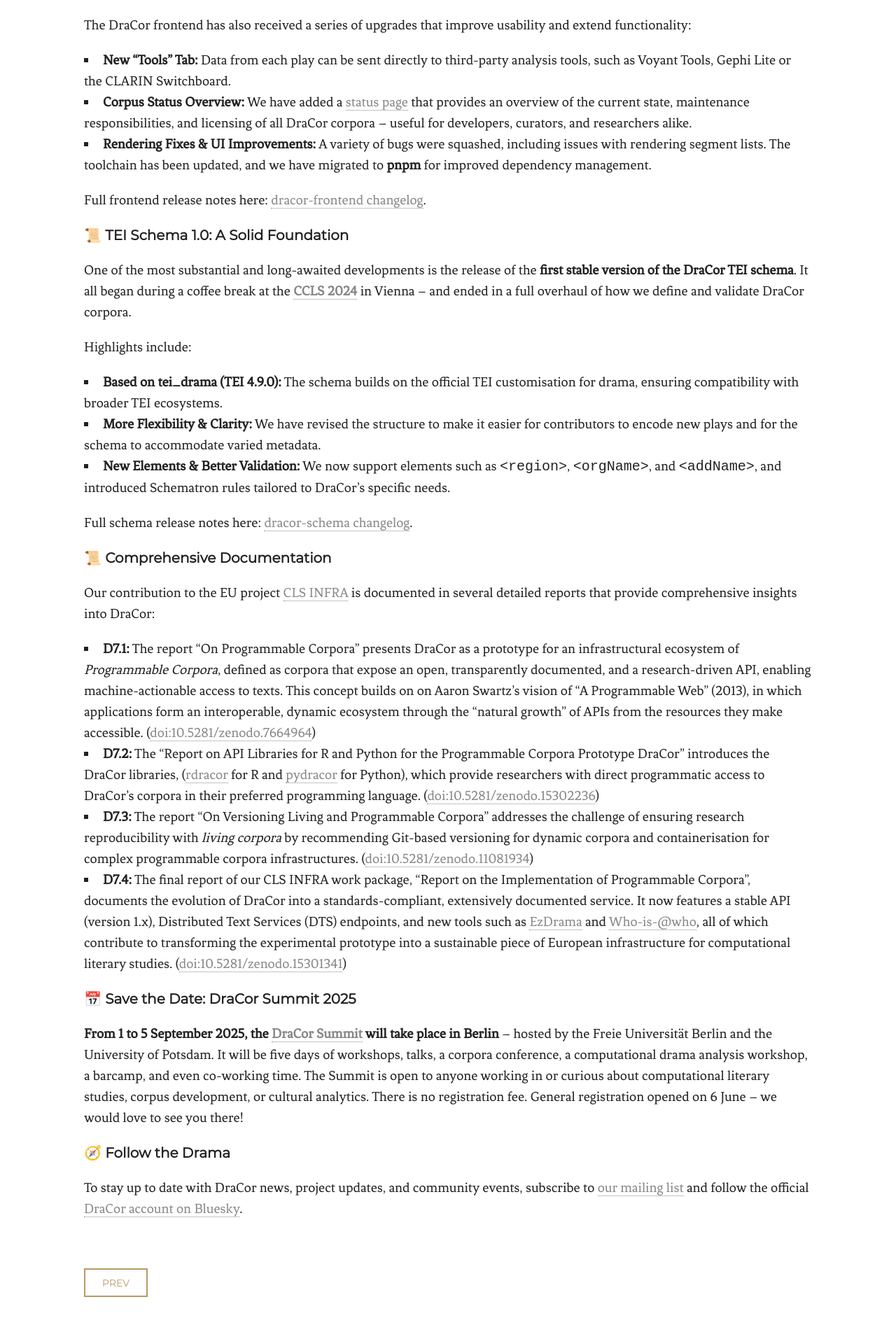
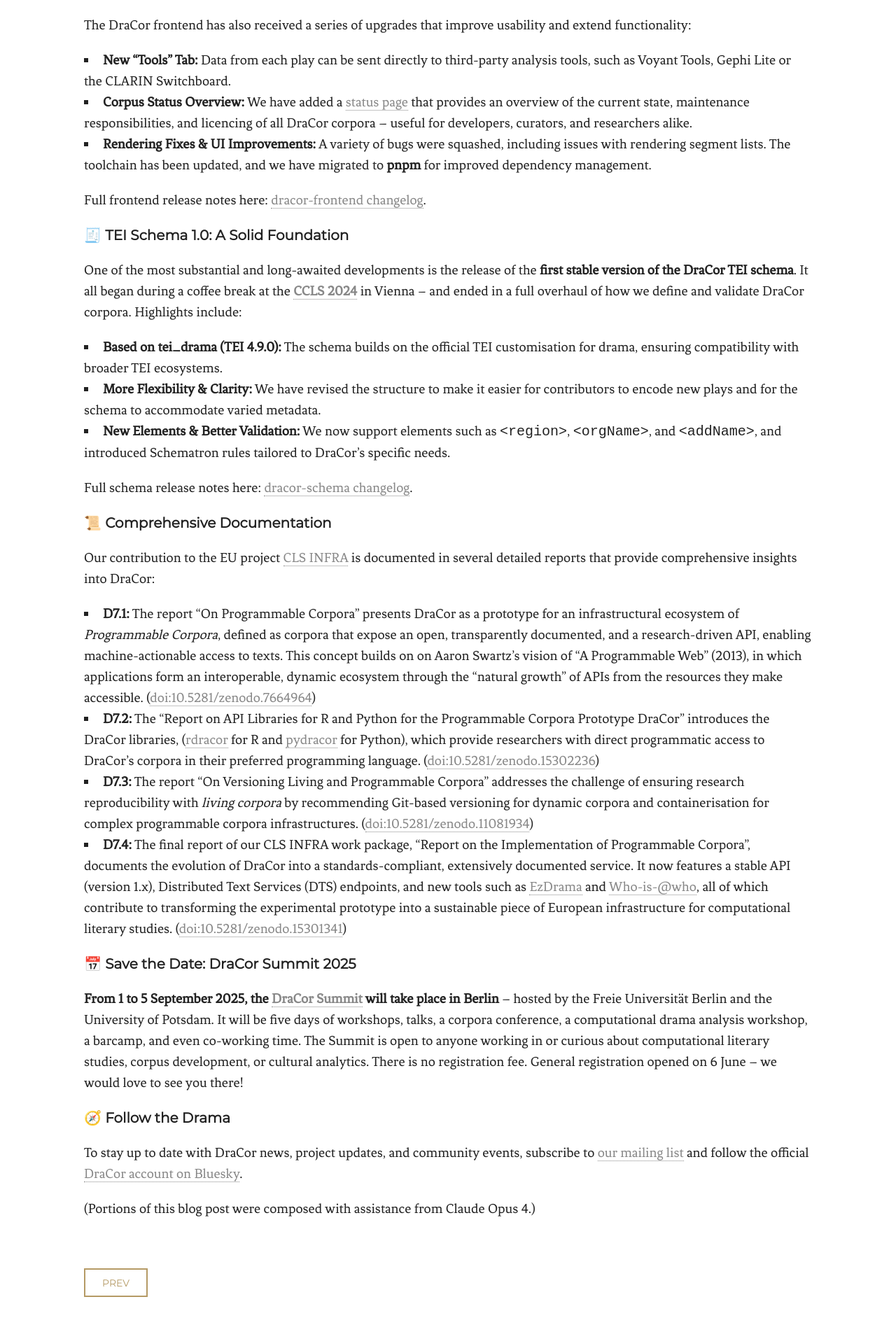
Before and after one commit to weltliteratur/blog, a Jekyll site: the page built from _posts/2025-07-14-dracor-platform-update-2025.markdown, in a window 1280 px wide. Shown: the part 1538-3451 px from the top of the page at 70% size. Built offline with Jekyll 4.4.1, drawn with Linux system fonts in a browser that asks for light colours.

Commit message:
add footer

```diff
--- a/_posts/2025-07-14-dracor-platform-update-2025.markdown
+++ b/_posts/2025-07-14-dracor-platform-update-2025.markdown
@@ -35,16 +35,14 @@
 The DraCor frontend has also received a series of upgrades that improve usability and extend functionality:
 
 - **New "Tools" Tab:** Data from each play can be sent directly to third-party analysis tools, such as Voyant Tools, Gephi Lite or the CLARIN Switchboard.
-- **Corpus Status Overview:** We have added a [status page](https://dracor.org/doc/corpora) that provides an overview of the current state, maintenance responsibilities, and licensing of all DraCor corpora – useful for developers, curators, and researchers alike.
+- **Corpus Status Overview:** We have added a [status page](https://dracor.org/doc/corpora) that provides an overview of the current state, maintenance responsibilities, and licencing of all DraCor corpora – useful for developers, curators, and researchers alike.
 - **Rendering Fixes & UI Improvements:** A variety of bugs were squashed, including issues with rendering segment lists. The toolchain has been updated, and we have migrated to **pnpm** for improved dependency management.
 
 Full frontend release notes here: [dracor-frontend changelog](https://github.com/dracor-org/dracor-frontend/releases).
 
-## 📜 TEI Schema 1.0: A Solid Foundation
+## 🧾 TEI Schema 1.0: A Solid Foundation
 
-One of the most substantial and long-awaited developments is the release of the **first stable version of the DraCor TEI schema**. It all began during a coffee break at the **[CCLS 2024](https://jcls.io/site/ccls2024/)** in Vienna – and ended in a full overhaul of how we define and validate DraCor corpora.
-
-Highlights include:
+One of the most substantial and long-awaited developments is the release of the **first stable version of the DraCor TEI schema**. It all began during a coffee break at the **[CCLS 2024](https://jcls.io/site/ccls2024/)** in Vienna – and ended in a full overhaul of how we define and validate DraCor corpora. Highlights include:
 
 - **Based on tei_drama (TEI 4.9.0):** The schema builds on the official TEI customisation for drama, ensuring compatibility with broader TEI ecosystems.
 - **More Flexibility & Clarity:** We have revised the structure to make it easier for contributors to encode new plays and for the schema to accommodate varied metadata.
@@ -68,3 +66,5 @@
 ## 🧭 Follow the Drama
 
 To stay up to date with DraCor news, project updates, and community events, subscribe to [our mailing list](https://www.listserv.dfn.de/sympa/info/dracormailinglist) and follow the official [DraCor account on Bluesky](https://bsky.app/profile/dracor.org).
+
+<small>(Portions of this blog post were composed with assistance from Claude Opus 4.)</small>
```
